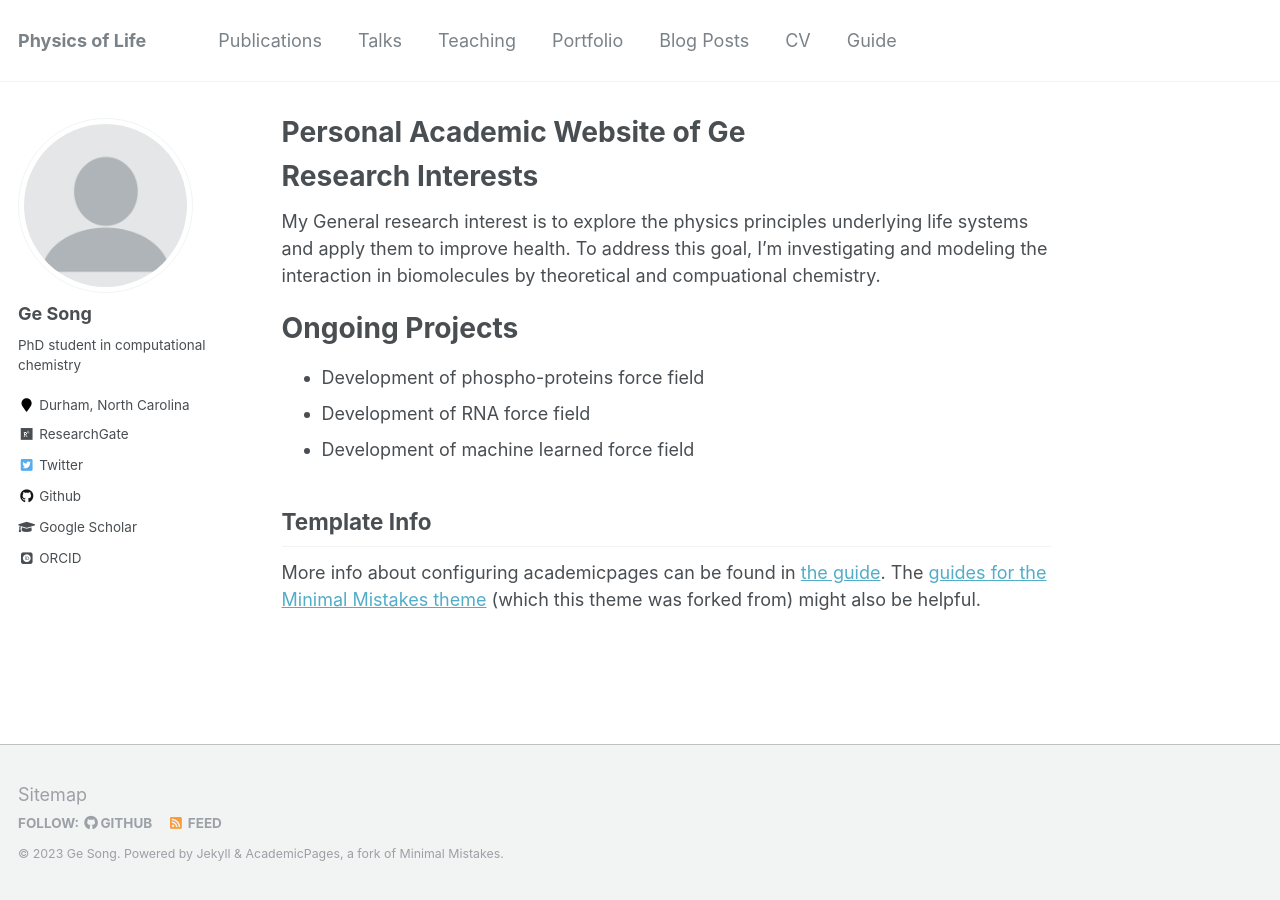
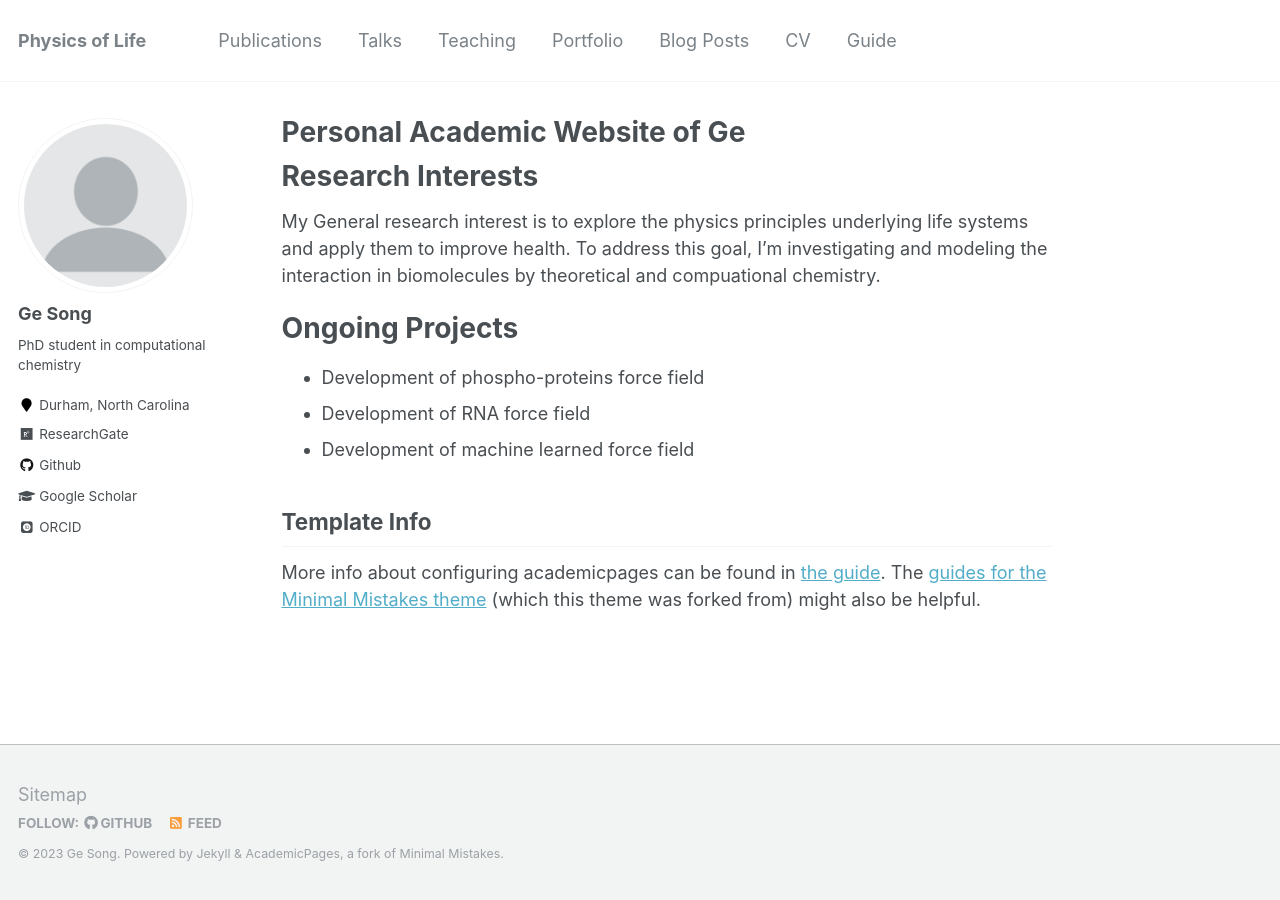
Before and after one commit to CalvinGe/gesong.github.io, a Jekyll site: the page built from _pages/about.md, in a window 1280 px wide. Built offline with Jekyll 4.4.1, drawn with Linux system fonts in a browser that asks for light colours; some web fonts are replaced.

Commit message:
Update _config.yml

```diff
--- a/_config.yml
+++ b/_config.yml
@@ -109,7 +109,7 @@ author:
   stackoverflow    : # http://stackoverflow.com/users/123456/username
   steam            :
   tumblr           :
-  twitter          : "replacethistwitterhandle"
+  twitter          : # "replacethistwitterhandle"
   vine             :
   weibo            :
   xing             :
```
